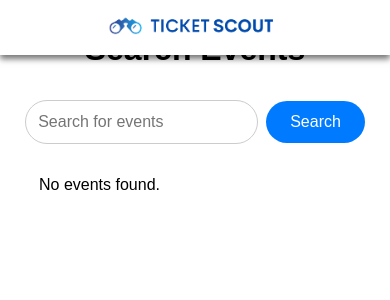
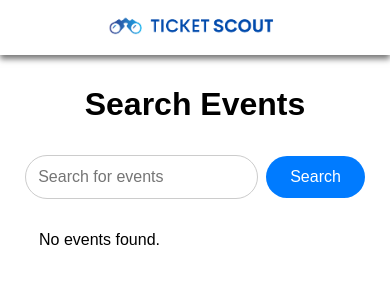
Before and after one commit to rparikh77/ticket-scout, a React (Create React App) app: page / in a window 390 px wide. Shown: the top 300 px of the page. Built offline with nearby package versions, Linux system fonts and the light colour scheme.

Commit message:
mobile styling for error

```diff
--- a/src/404.tsx
+++ b/src/404.tsx
@@ -9,22 +9,20 @@ const Error: React.FC = () => {
     const timer = setTimeout(() => {
       setLoading(false);
       window.location.href = '/';
-    }, 2000);
+    }, 5000);
 
     return () => clearTimeout(timer);
   }, []);
 
   return (
-    <div className='error-container'> {/* used a Ternary Operator */}
+    <div className='error-container'>
       {loading ? (
         <div className='loading'>
           <h1>404</h1>
           <p>Redirecting Back to Home Page</p>
           <FaSpinner className='spinner' />
         </div>
-      ) : (
-        <h1>Redirecting...</h1>
-      )}
+      ) : null}
     </div>
   );
 }
--- a/src/global.css
+++ b/src/global.css
@@ -73,3 +73,9 @@
 .event-item a:hover {
   text-decoration: underline;
 }
+
+@media (max-width: 768px) {
+  .home-container {
+    padding-top: 22%;
+  }
+}
--- a/src/styles/error.css
+++ b/src/styles/error.css
@@ -18,7 +18,6 @@
 
   .error-container h1 {
     color: #ffffff;
-    padding-top: 15%;
     text-align: center;
     font-size: 200px;
     text-shadow: 0 4px 8px rgb(0, 0, 0);
@@ -35,3 +34,9 @@
     animation: spin 1s linear infinite;
     margin-top: 20px;
   }
+
+  @media (max-width: 768px) {
+    .error-container {
+      height: 80vh;
+    }
+  }
--- a/src/styles/navbar.css
+++ b/src/styles/navbar.css
@@ -1,7 +1,7 @@
 
 * {
     box-sizing: border-box;
-    margin: 0 auto;
+    margin: auto;
 }
 .navbar-container {
     margin: auto;
```
